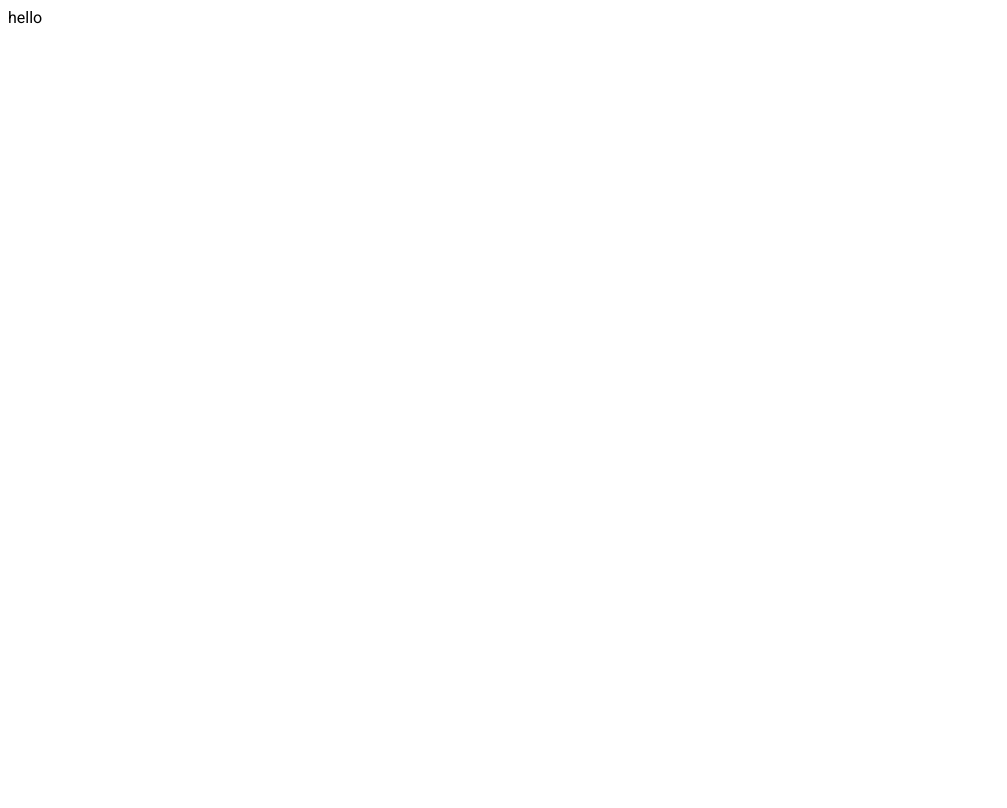
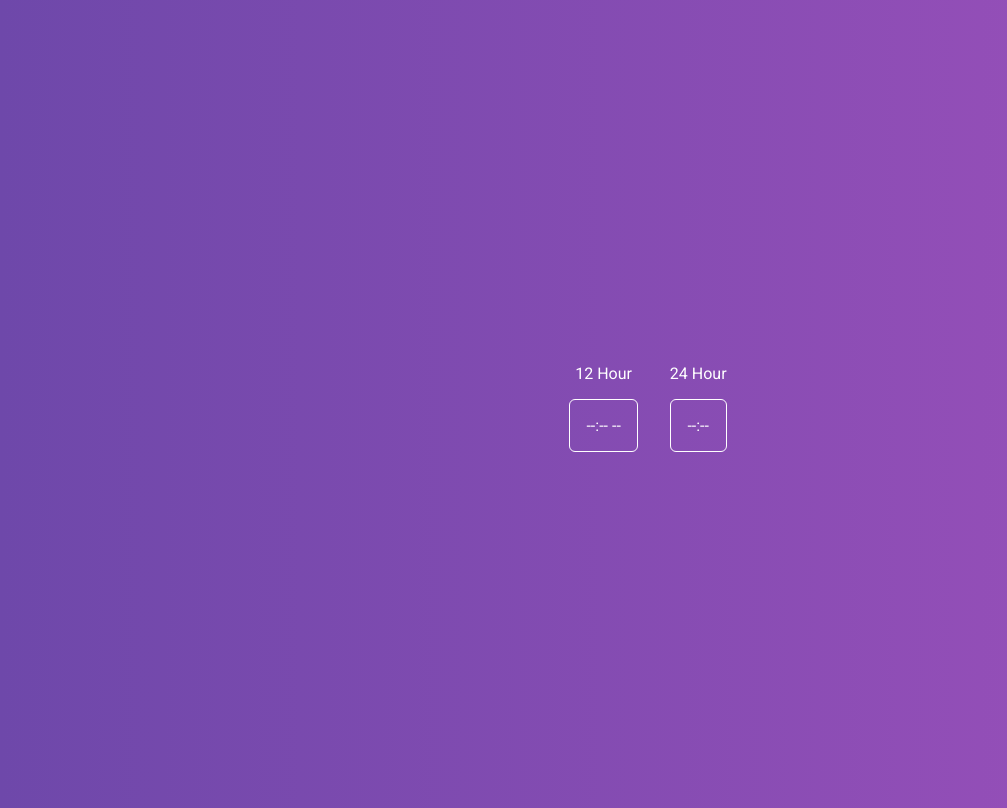
Before and after one commit to nj-coder/nj-timepicker, a website: page demo/index.html in a window 1280 px wide. Shown: the whole page, without its empty margins (0-1007 px from the left). Drawn offline with Linux system fonts and the light colour scheme.

Commit message:
updated demo

```diff
--- a/demo/index.html
+++ b/demo/index.html
@@ -1,10 +1,5 @@
 <!DOCTYPE html>
-<!--[if lt IE 7]>      <html class="no-js lt-ie9 lt-ie8 lt-ie7"> <![endif]-->
-<!--[if IE 7]>         <html class="no-js lt-ie9 lt-ie8"> <![endif]-->
-<!--[if IE 8]>         <html class="no-js lt-ie9"> <![endif]-->
-<!--[if gt IE 8]><!-->
 <html class="no-js">
-<!--<![endif]-->
 
 <head>
     <meta charset="utf-8">
@@ -15,31 +10,78 @@
     <link rel="stylesheet" href="../dist/style.css">
     <link href="https://fonts.googleapis.com/css?family=Roboto&display=swap" rel="stylesheet">
     <style>
+        body,
+        html {
+            height: 100%;
+            width: 100%;
+            overflow: hidden;
+        }
+
         body {
             font-family: 'Roboto', sans-serif;
+            background: #9D50BB;
+            background: -webkit-linear-gradient(to right, #6E48AA, #9D50BB) !important;
+            background: linear-gradient(to right, #6E48AA, #9D50BB) !important;
+            display: flex;
+            align-items: center;
+            justify-content: center;
+        }
+
+        .wrapper {
+            text-align: center;
+            color: #ffffff;
+        }
+
+        .wrapper:first-child {
+            margin-right: 2em;
+        }
+
+        .wrapper label {
+            margin-bottom: 1em;
+            display: inline-block;
+        }
+
+        .container {
+            padding: 1em;
+            text-align: center;
+            border: 1px solid #fff;
+            border-radius: 6px;
         }
     </style>
 </head>
 
 <body>
-    <!--[if lt IE 7]>
-            <p class="browsehappy">You are using an <strong>outdated</strong> browser. Please <a href="#">upgrade your browser</a> to improve your experience.</p>
-        <![endif]-->
-    <div class="container" id="container">
-        hello
+    <div class="wrapper">
+        <label for="format_12">12 Hour</label>
+        <div class="container" id="format_12">
+            --:-- --
+        </div>
+    </div>
+    <div class="wrapper">
+        <label for="format_24">24 Hour</label>
+        <div class="container" id="format_24">
+            --:--
+        </div>
     </div>
     <script src="../dist/scripts.js"></script>
     <script>
         (function () {
-            let container = document.querySelector('#container');
-            var picker = new NJPicker({
-                targetID: 'container',
-                format: '12'
+            let format_12 = document.querySelector('#format_12');
+            var format_12_picker = new NJPicker({
+                targetID: 'format_12'
             });
-            picker.on('save', function (data) {
-                container.textContent = data.fullResult;
+            format_12_picker.on('save', function (data) {
+                format_12.textContent = data.fullResult;
             });
-            window.picker = picker;
+
+            let format_24 = document.querySelector('#format_24');
+            var format_24_picker = new NJPicker({
+                targetEl: format_24,
+                format: '24'
+            });
+            format_24_picker.on('save', function (data) {
+                format_24.textContent = data.fullResult;
+            });
         })();
     </script>
 </body>
```
